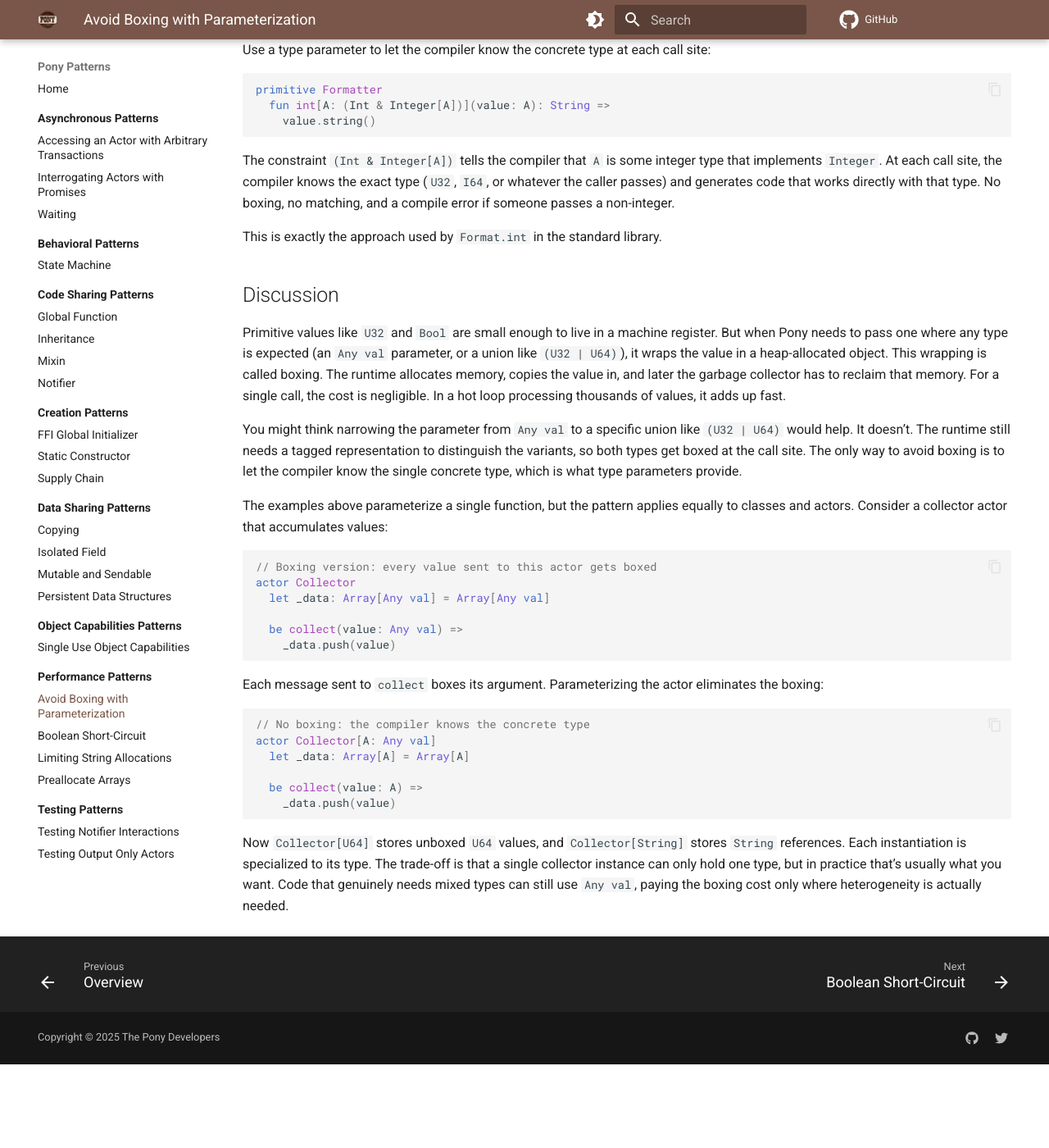
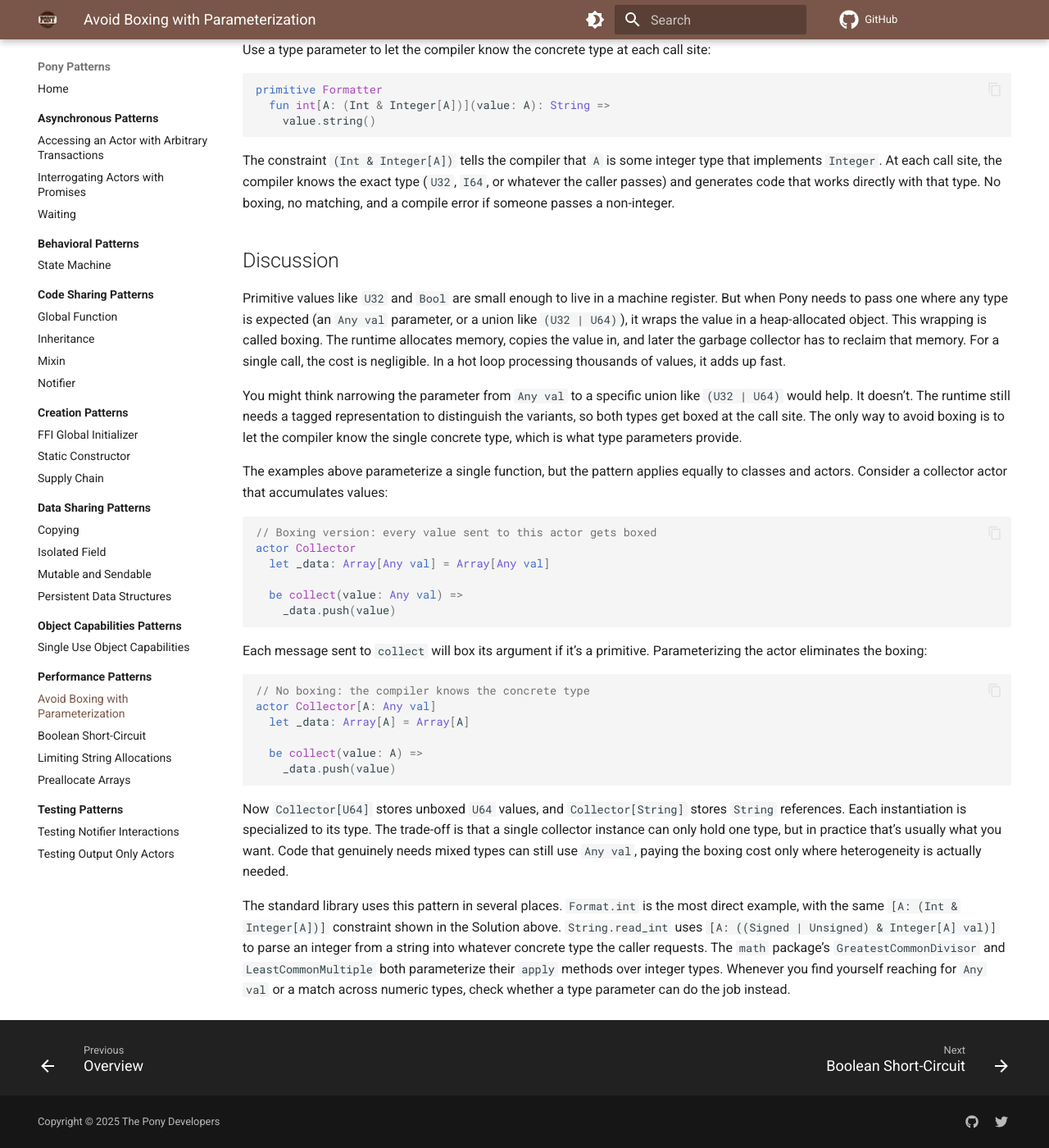
Before and after one commit to ponylang/pony-patterns, an MkDocs documentation site: the page built from docs/performance/avoid-boxing.md, in a window 1280 px wide and 1400 px high, scrolled down 861 px. Shown: the whole window at 82% size. Built offline with MkDocs 1.6.1 and Material for MkDocs 9.7.7, drawn with Linux system fonts in a browser that asks for light colours; comment, search, counter and statistics services are not loaded; before the commit the page ends 2159 px from its top, so only the background shows below that.

Commit message:
Move stdlib references to Discussion and expand them
Moved the Format.int mention out of Solution into Discussion
alongside String.read_int, GreatestCommonDivisor, and
LeastCommonMultiple as additional stdlib examples.

Also fixed boxing claim for the Collector example: Any val
only boxes primitives, not objects.

````diff
--- a/docs/performance/avoid-boxing.md
+++ b/docs/performance/avoid-boxing.md
@@ -46,8 +46,6 @@ primitive Formatter
 
 The constraint `(Int & Integer[A])` tells the compiler that `A` is some integer type that implements `Integer`. At each call site, the compiler knows the exact type (`U32`, `I64`, or whatever the caller passes) and generates code that works directly with that type. No boxing, no matching, and a compile error if someone passes a non-integer.
 
-This is exactly the approach used by `Format.int` in the standard library.
-
 ## Discussion
 
 Primitive values like `U32` and `Bool` are small enough to live in a machine register. But when Pony needs to pass one where any type is expected (an `Any val` parameter, or a union like `(U32 | U64)`), it wraps the value in a heap-allocated object. This wrapping is called boxing. The runtime allocates memory, copies the value in, and later the garbage collector has to reclaim that memory. For a single call, the cost is negligible. In a hot loop processing thousands of values, it adds up fast.
@@ -65,7 +63,7 @@ actor Collector
     _data.push(value)
 ```
 
-Each message sent to `collect` boxes its argument. Parameterizing the actor eliminates the boxing:
+Each message sent to `collect` will box its argument if it's a primitive. Parameterizing the actor eliminates the boxing:
 
 ```pony
 // No boxing: the compiler knows the concrete type
@@ -77,3 +75,5 @@ actor Collector[A: Any val]
 ```
 
 Now `Collector[U64]` stores unboxed `U64` values, and `Collector[String]` stores `String` references. Each instantiation is specialized to its type. The trade-off is that a single collector instance can only hold one type, but in practice that's usually what you want. Code that genuinely needs mixed types can still use `Any val`, paying the boxing cost only where heterogeneity is actually needed.
+
+The standard library uses this pattern in several places. `Format.int` is the most direct example, with the same `[A: (Int & Integer[A])]` constraint shown in the Solution above. `String.read_int` uses `[A: ((Signed | Unsigned) & Integer[A] val)]` to parse an integer from a string into whatever concrete type the caller requests. The `math` package's `GreatestCommonDivisor` and `LeastCommonMultiple` both parameterize their `apply` methods over integer types. Whenever you find yourself reaching for `Any val` or a match across numeric types, check whether a type parameter can do the job instead.
````
